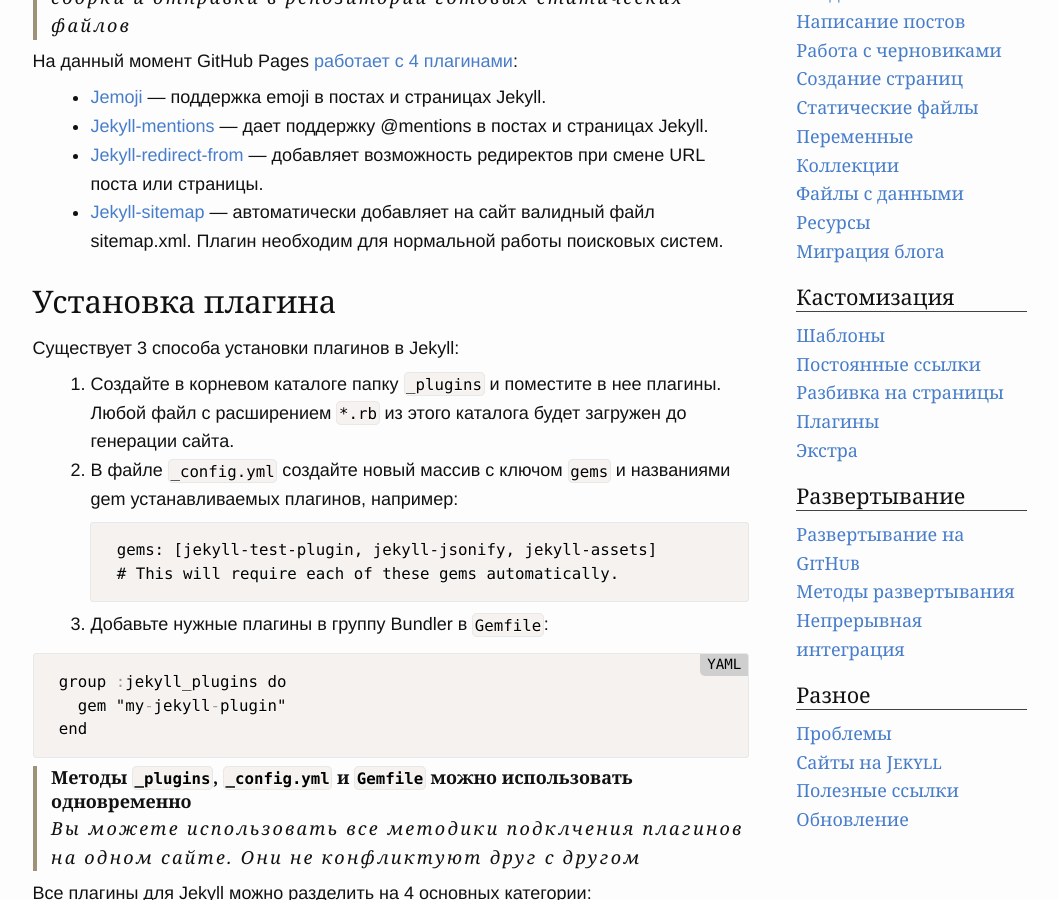
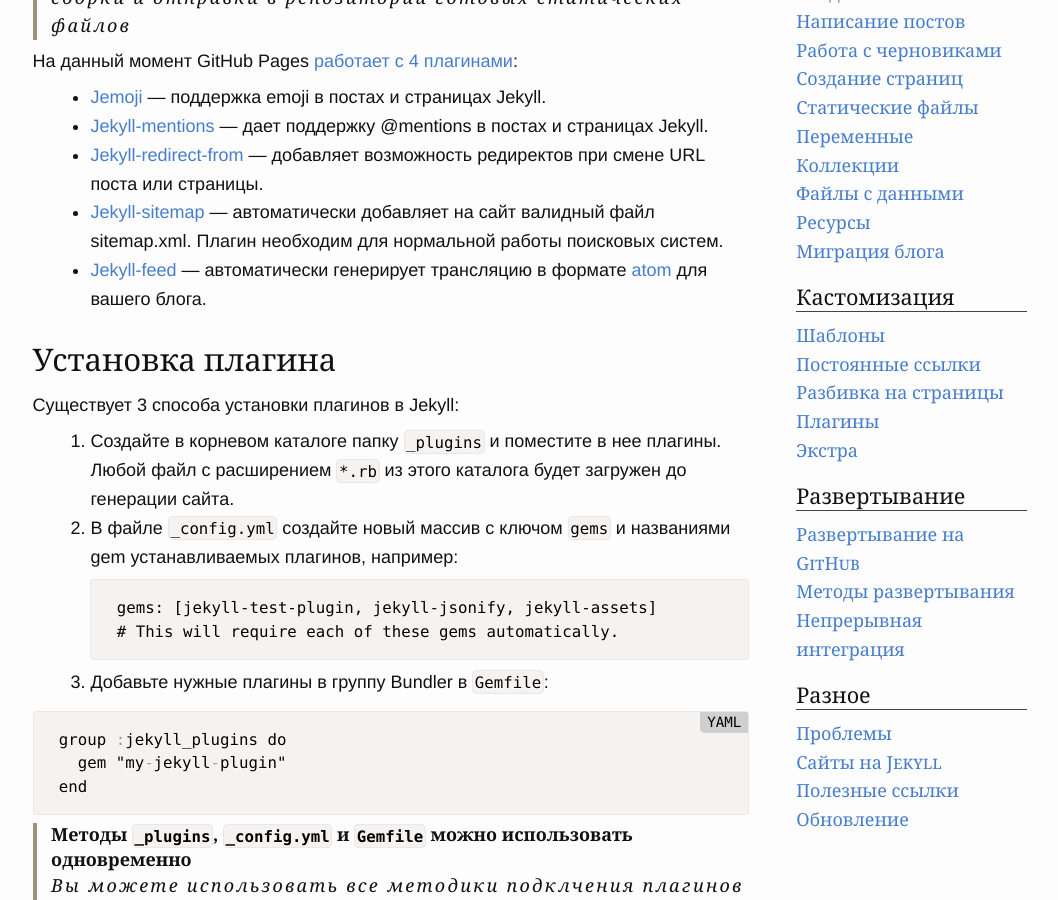
Before and after one commit to prgssr/prgssr.github.io, a Jekyll site: the page built from _documentation/20_plugins.markdown, in a window 1280 px wide and 900 px high, scrolled down 450 px. Shown: the whole window, without its empty margins (110-1168 px from the left). Built offline with Jekyll 4.4.1, drawn with Linux system fonts in a browser that asks for light colours.

Commit message:
add new link to 20_

```diff
--- a/_documentation/20_plugins.markdown
+++ b/_documentation/20_plugins.markdown
@@ -19,6 +19,7 @@
 * [Jekyll-mentions](https://help.github.com/articles/mentions-on-github-pages) --- дает поддержку  @mentions в постах и страницах Jekyll.
 * [Jekyll-redirect-from](https://help.github.com/articles/redirects-on-github-pages) --- добавляет возможность редиректов при смене URL поста или страницы.
 * [Jekyll-sitemap](https://help.github.com/articles/sitemaps-for-github-pages) --- автоматически добавляет на сайт валидный файл sitemap.xml. Плагин необходим для нормальной работы поисковых систем.
+* [Jekyll-feed ](https://help.github.com/articles/atom-rss-feeds-for-github-pages) --- автоматически генерирует трансляцию в формате [atom](https://en.wikipedia.org/wiki/Atom_%28standard%29) для вашего блога.
 
 
 ### Установка плагина
```
